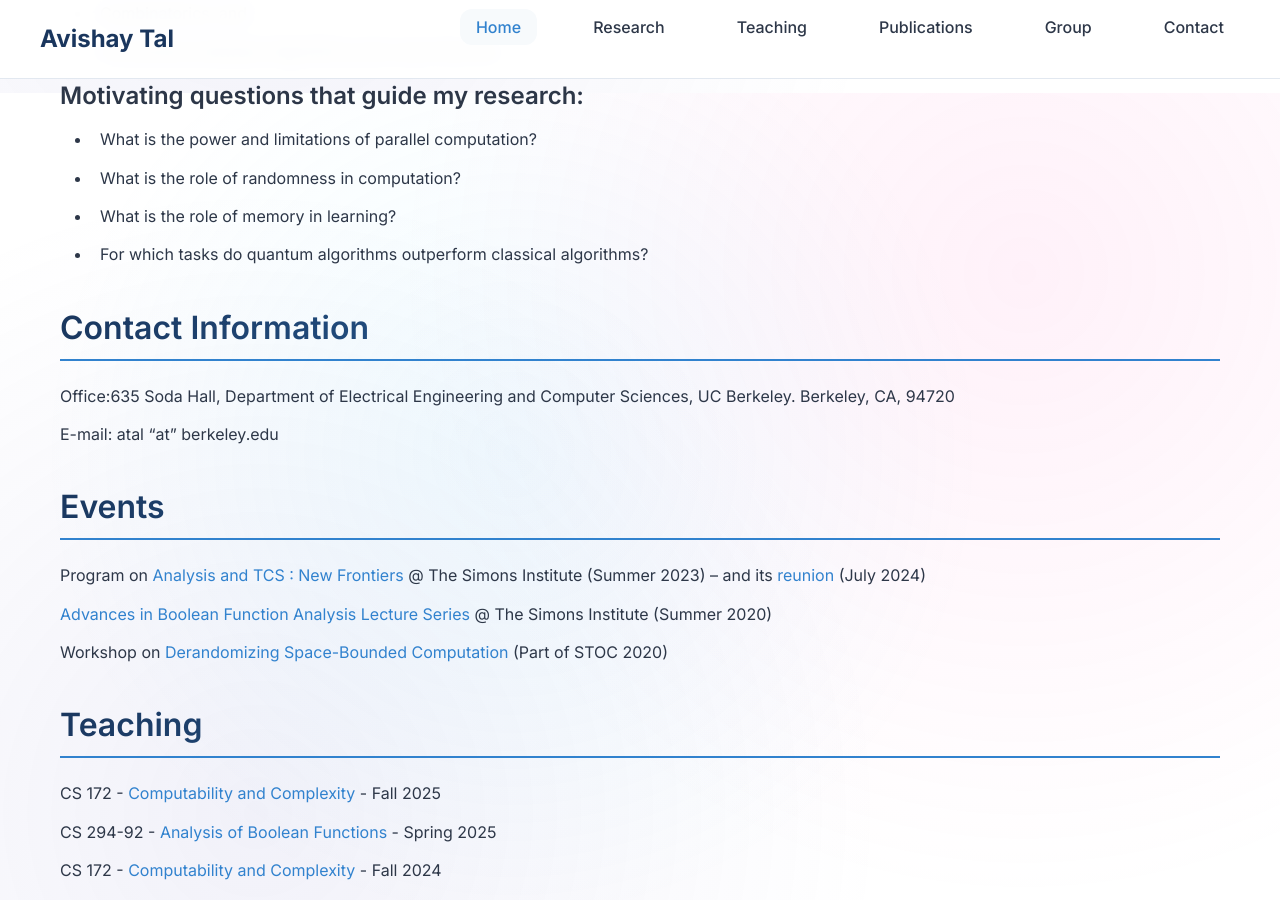
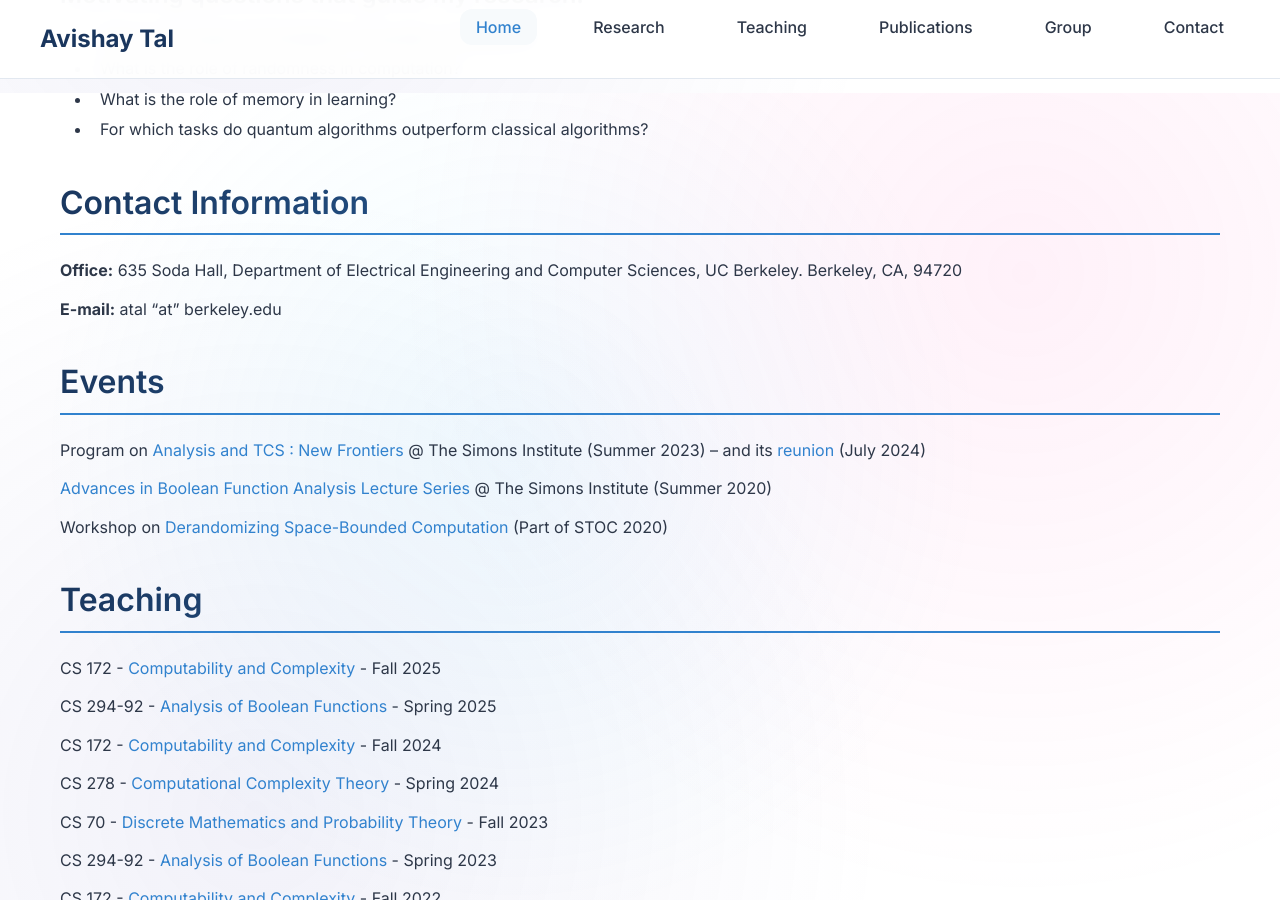
Before and after one commit to avishaytal/website, a Jekyll site: the page built from index.md, in a window 1280 px wide and 900 px high, scrolled down 807 px. Built offline with Jekyll 4.4.1, drawn with Linux system fonts in a browser that asks for light colours; part of the change alters nothing that is shown.

```diff
--- a/index.md
+++ b/index.md
@@ -12,48 +12,34 @@ title: Home
     </div>
 </div>
 
-## Main Research Interests {#research}
+### Main Research Interests {#research}
 
 - Computational Complexity,
-
 - Analysis of Boolean Functions,
-
 - Circuit and Formula Lower Bounds,
-
 - Query Complexity,
-
 - Pseudorandomness,
-
 - Computational Learning Theory,
-
 - Quantum Computing,
-
 - Combinatorics, and
-
 - Connections between Algorithms and Lower Bounds.
-
 
 ### Motivating questions that guide my research:
 
 - What is the power and limitations of parallel computation?
-
 - What is the role of randomness in computation?
-
 - What is the role of memory in learning?
-
 - For which tasks do quantum algorithms outperform classical algorithms?
 
 ## Contact Information {#contact}
 
-Office:635 Soda Hall, Department of Electrical Engineering and Computer Sciences, UC Berkeley. Berkeley, CA, 94720
+**Office:** 635 Soda Hall, Department of Electrical Engineering and Computer Sciences, UC Berkeley. Berkeley, CA, 94720
 
-E-mail: atal "at" berkeley.edu
+**E-mail:** atal "at" berkeley.edu
 
 ## Events
 
-
 Program on [Analysis and TCS : New Frontiers](https://simons.berkeley.edu/programs/TCS2023) @ The Simons Institute (Summer 2023) -- and its [reunion](https://simons.berkeley.edu/workshops/analysis-tcs-reunion) (July 2024)
-
 
 [Advances in Boolean Function Analysis Lecture Series](https://simons.berkeley.edu/events/boolean) @ The Simons Institute (Summer 2020)
 
@@ -61,9 +47,6 @@ Workshop on [Derandomizing Space-Bounded Computation](./workshops/stoc-2020/) (P
 
 
 ## Teaching {#teaching}
-
-
-
 
 CS 172 - [Computability and Complexity](./courses/cs172-computability-and-complexity/fall-2025/) \- Fall 2025
 
```
